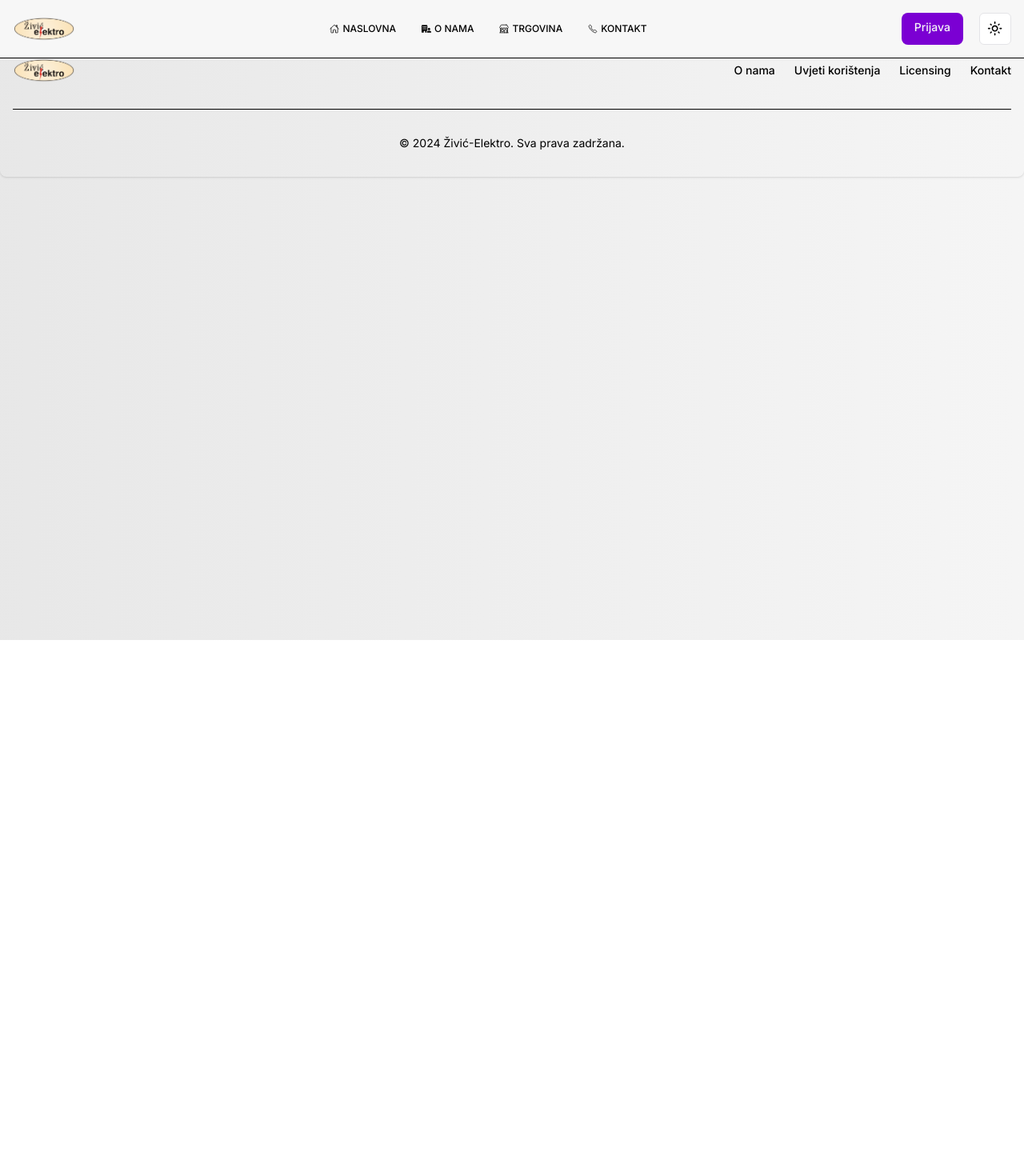
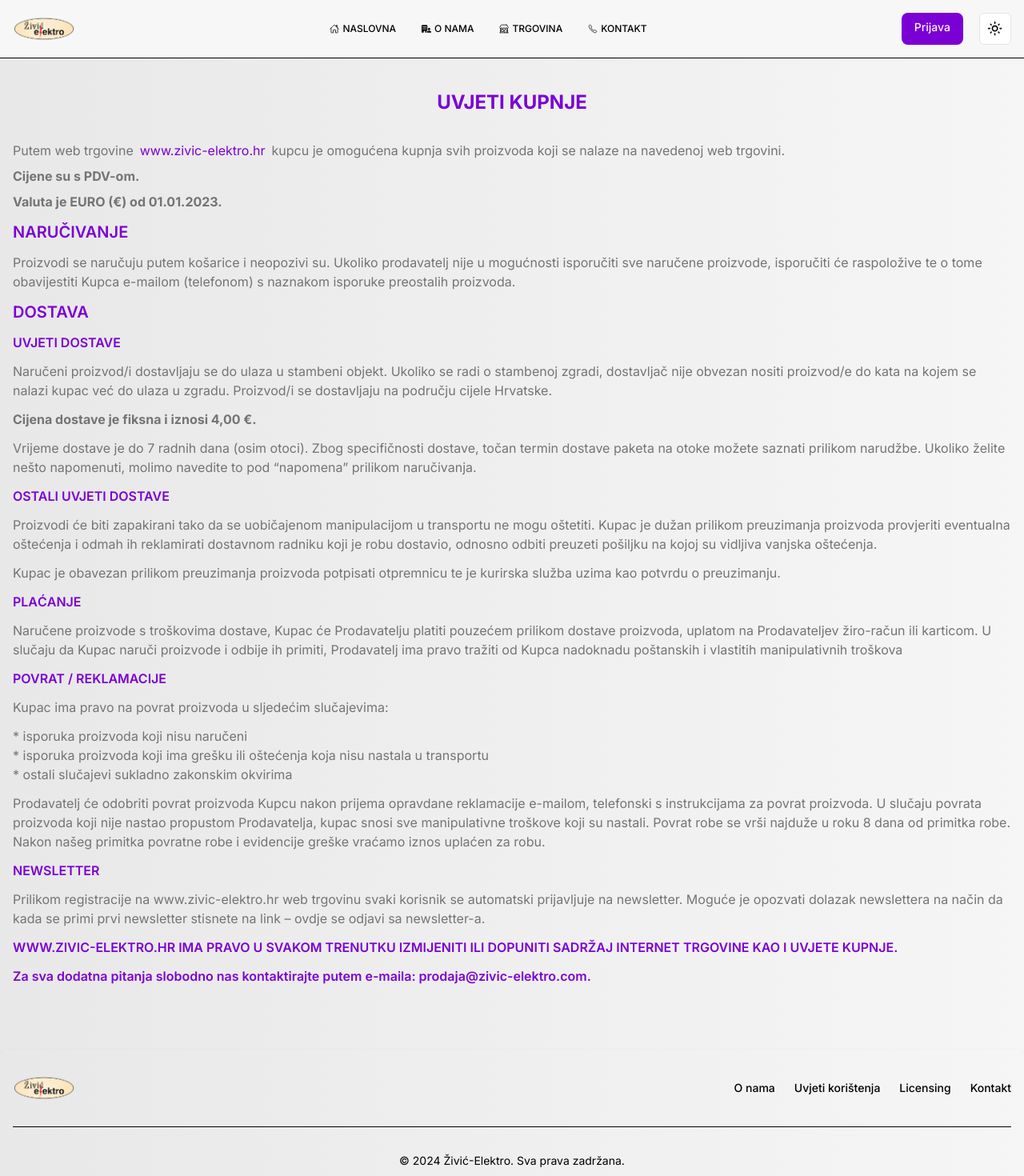
Before and after one commit to darkohedgehog/zivic-elektro-strapi, a Next.js app in the folder frontend/: page /terms in a window 1280 px wide. Shown: the top 1470 px of the page at 80% size. Before the commit the page ends 800 px from the top, so only its background shows below. Built offline with nearby package versions, Linux system fonts and the light colour scheme; no server answers.

Commit message:
"Rename Terms component to TermsPage, import and use new Terms component from '@/components/terms/Terms'"

```diff
--- a/frontend/src/app/terms/page.jsx
+++ b/frontend/src/app/terms/page.jsx
@@ -1,9 +1,12 @@
+import Terms from '@/components/terms/Terms'
 import React from 'react'
 
-const Terms = () => {
+const TermsPage = () => {
   return (
-    <div>Terms</div>
+    <>
+    <Terms />
+    </>
   )
 }
 
-export default Terms
+export default TermsPage
--- /dev/null
+++ b/frontend/src/components/terms/Terms.jsx
@@ -0,0 +1,88 @@
+import React from 'react'
+
+const Terms = () => {
+  return (
+    <div className='container p-4 my-16'>
+    <h2 className='flex items-center justify-center text-accent font-bold uppercase text-2xl my-8'>
+        Uvjeti kupnje
+    </h2>
+    <p className='text-gray sm:flex gap-2 text-clip'>
+    Putem web trgovine
+    <span className='text-accent dark:text-accentDark'>
+    www.zivic-elektro.hr
+    </span>
+    kupcu je omogućena kupnja svih proizvoda koji se nalaze na navedenoj web trgovini.
+    </p>
+    <p className='mt-2 font-bold text-gray'>
+    Cijene su s PDV-om.
+    </p>
+    <p className='mt-2 font-bold text-gray'>
+    Valuta je EURO (€) od 01.01.2023.
+    </p>
+    <h3 className='text-xl font-semibold text-accent dark:text-accentDark mt-3 uppercase'>
+        Naručivanje
+    </h3>
+    <p className='mt-3 text-gray'>
+    Proizvodi se naručuju putem košarice i neopozivi su. Ukoliko prodavatelj nije u mogućnosti isporučiti sve naručene proizvode, isporučiti će raspoložive te o tome obavijestiti Kupca e-mailom (telefonom) s naznakom isporuke preostalih proizvoda.
+    </p>
+    <h3 className='text-xl font-semibold text-accent dark:text-accentDark mt-3 uppercase'>
+        Dostava
+    </h3>
+    <h4 className='font-semibold text-accent dark:text-accentDark mt-3 uppercase'>
+        Uvjeti dostave
+    </h4>
+    <p className='mt-3 text-gray'>
+    Naručeni proizvod/i dostavljaju se do ulaza u stambeni objekt. Ukoliko se radi o stambenoj zgradi, dostavljač nije obvezan nositi proizvod/e do kata na kojem se nalazi kupac već do ulaza u zgradu. Proizvod/i se dostavljaju na području cijele Hrvatske.
+    </p>
+    <p className='mt-3 text-gray font-bold'>
+    Cijena dostave je fiksna i iznosi 4,00 €.
+    </p>
+    <p className='mt-3 text-gray'>
+    Vrijeme dostave je do 7 radnih dana (osim otoci). Zbog specifičnosti dostave, točan termin dostave paketa na otoke možete saznati prilikom narudžbe. Ukoliko želite nešto napomenuti, molimo navedite to pod “napomena” prilikom naručivanja.
+    </p>
+    <h3 className='font-semibold text-accent dark:text-accentDark mt-3 uppercase'>
+    Ostali uvjeti dostave
+    </h3>
+    <p className='mt-3 text-gray'>
+    Proizvodi će biti zapakirani tako da se uobičajenom manipulacijom u transportu ne mogu oštetiti. Kupac je dužan prilikom preuzimanja proizvoda provjeriti eventualna oštećenja i odmah ih reklamirati dostavnom radniku koji je robu dostavio, odnosno odbiti preuzeti pošiljku na kojoj su vidljiva vanjska oštećenja.
+    </p>
+    <p className='mt-3 text-gray'>
+    Kupac je obavezan prilikom preuzimanja proizvoda potpisati otpremnicu te je kurirska služba uzima kao potvrdu o preuzimanju.
+    </p>
+    <h3 className='font-semibold text-accent dark:text-accentDark mt-3 uppercase'>
+        Plaćanje
+    </h3>
+    <p className='mt-3 text-gray'>
+    Naručene proizvode s troškovima dostave, Kupac će Prodavatelju platiti pouzećem prilikom dostave proizvoda, uplatom na Prodavateljev žiro-račun ili karticom. U slučaju da Kupac naruči proizvode i odbije ih primiti, Prodavatelj ima pravo tražiti od Kupca nadoknadu poštanskih i vlastitih manipulativnih troškova
+    </p>
+    <h3 className='font-semibold text-accent dark:text-accentDark mt-3 uppercase'>
+    POVRAT / REKLAMACIJE
+    </h3>
+    <p className='mt-3 text-gray'>
+    Kupac ima pravo na povrat proizvoda u sljedećim slučajevima:
+    </p>
+    <ul className='mt-3 text-gray'>
+        <li>* isporuka proizvoda koji nisu naručeni</li>
+        <li>* isporuka proizvoda koji ima grešku ili oštećenja koja nisu nastala u transportu</li>
+        <li>* ostali slučajevi sukladno zakonskim okvirima</li>
+    </ul>
+    <p className='mt-3 text-gray'>
+    Prodavatelj će odobriti povrat proizvoda Kupcu nakon prijema opravdane reklamacije e-mailom, telefonski s instrukcijama za povrat proizvoda. U slučaju povrata proizvoda koji nije nastao propustom Prodavatelja, kupac snosi sve manipulativne troškove koji su nastali. Povrat robe se vrši najduže u roku 8 dana od primitka robe. Nakon našeg primitka povratne robe i evidencije greške vraćamo iznos uplaćen za robu.
+   </p>
+   <h3 className='font-semibold text-accent dark:text-accentDark mt-3 uppercase'>
+    Newsletter
+   </h3>
+   <p className='mt-3 text-gray'>
+   Prilikom registracije na www.zivic-elektro.hr web trgovinu svaki korisnik se automatski prijavljuje na newsletter. Moguće je opozvati dolazak newslettera na način da kada se primi prvi newsletter stisnete na link – ovdje se odjavi sa newsletter-a.
+   </p>
+   <p className='font-semibold text-accent dark:text-accentDark mt-3 uppercase'>
+   www.zivic-elektro.hr ima pravo u svakom trenutku izmijeniti ili dopuniti sadržaj Internet trgovine kao i Uvjete kupnje.
+   </p>
+   <p className='font-semibold text-accent dark:text-accentDark mt-3'>
+   Za sva dodatna pitanja slobodno nas kontaktirajte putem e-maila: prodaja@zivic-elektro.com.
+   </p>
+    </div>
+  )
+}
+
+export default Terms
```
